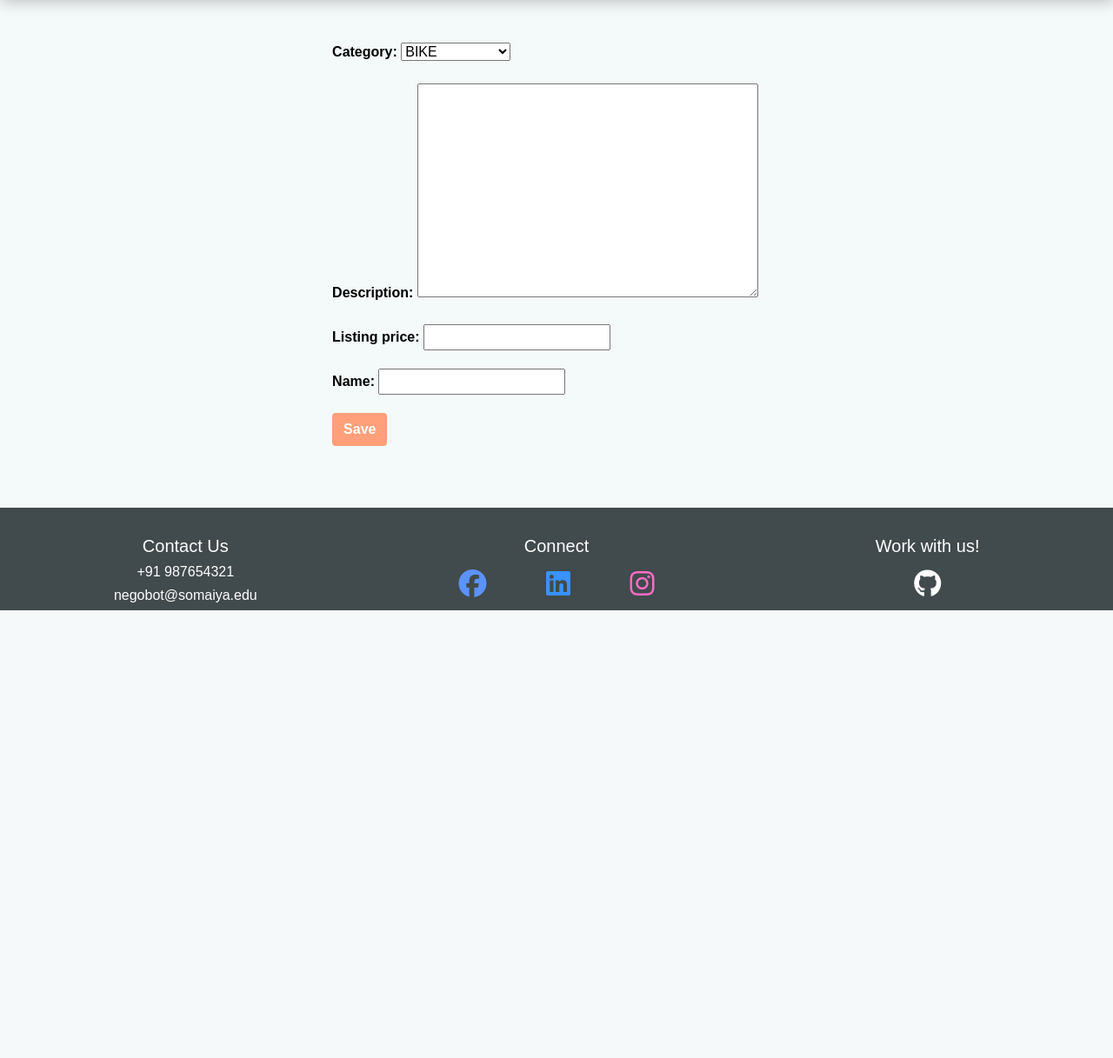
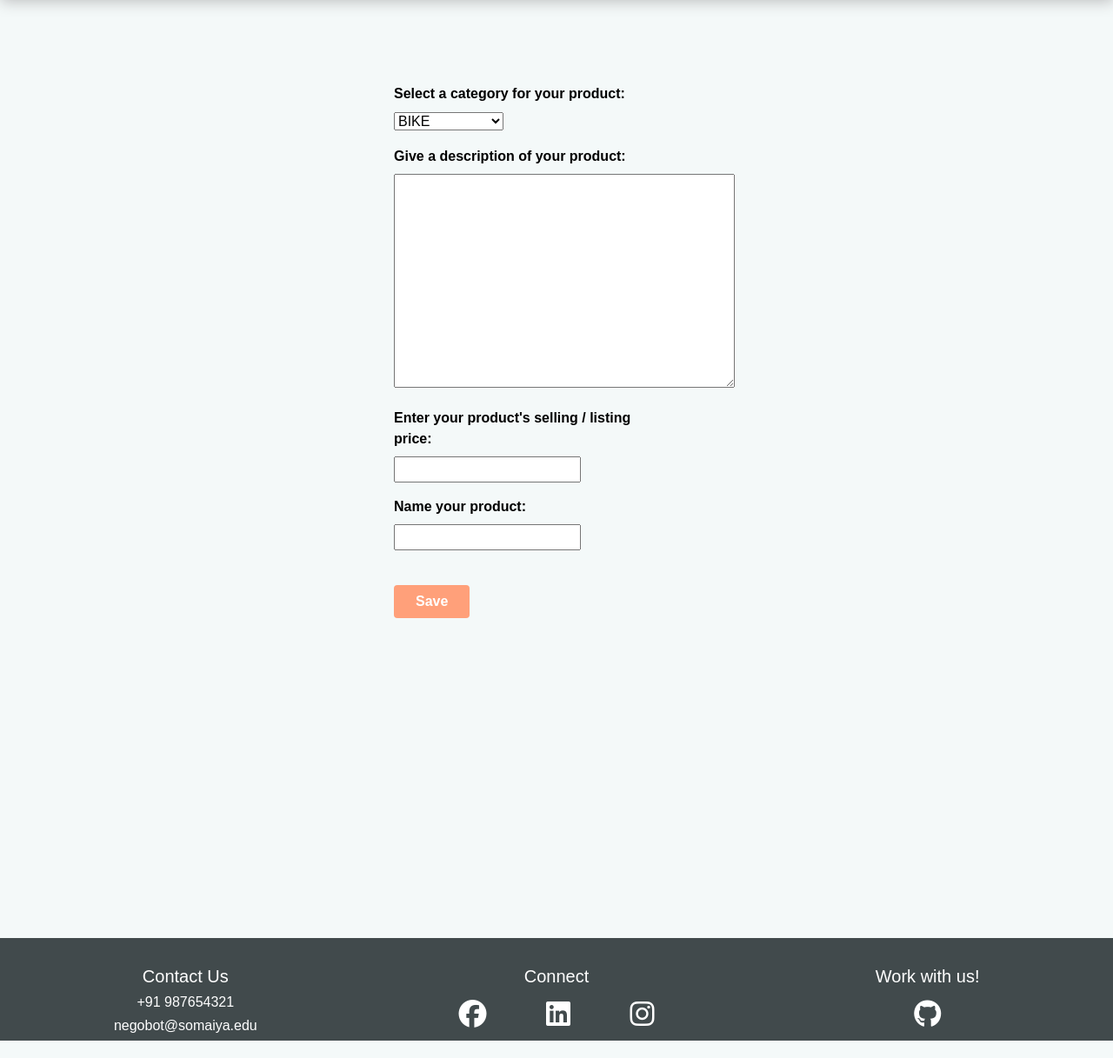
Before and after one commit to jash56/BE_Project, a Django app: page /chat/newItem in a window 1280 px wide. Shown: the part 98-1315 px from the top of the page at 87% size. Before the commit the page ends 800 px from the top, so only its background shows below. Run offline with Django 3.2, Linux system fonts and the light colour scheme; some libraries are stand-ins or nearby versions.

Commit message:
final UI changes

```diff
--- a/negobot/chat/forms.py
+++ b/negobot/chat/forms.py
@@ -5,4 +5,10 @@ class ItemForm(forms.ModelForm):
 
 	class Meta:
 		model = Item
-		exclude = ['seller', 'image']
+		fields = ('category', 'description', 'listing_price', 'name')
+		labels = {
+        "category": "Select a category for your product",
+		"description": "Give a description of your product",
+		"listing_price": "Enter your product's selling / listing price",
+		"name": "Name your product",
+    }
--- a/negobot/chat/static/style.css
+++ b/negobot/chat/static/style.css
@@ -39,6 +39,10 @@ body {
 
   label{
     color: #000000;
+  }
+
+  .ml-20{
+    margin-left: 20rem;
   }
 
   /* chat room styles */
@@ -121,19 +125,10 @@ body {
   padding: 2rem;
 }
 
-.fa-facebook{
-  color: #5b92ff;
-}
-
-.fa-linkedin{
-  color: #3992ff;
-}
-
+.fa-github,
+.fa-facebook,
+.fa-linkedin,
 .fa-instagram{
-  color: #ff6cc7;
-}
-
-.fa-github{
   color: rgb(255, 255, 255);
 }
 
@@ -147,11 +142,10 @@ body {
 
 footer{
   width: 100%;
-  bottom: 0;
-  position: fixed;
   color: rgb(255, 255, 255);
+  margin-top: 20rem;
   padding-top: 2rem;
-  margin-bottom: 0;
+  margin-bottom: 0px;
   background-color: #414A4C;
 }
 
--- a/negobot/chat/templates/home.html
+++ b/negobot/chat/templates/home.html
@@ -5,7 +5,7 @@
 <div class="container jumbotron mt-5">
     <!-- JUMBOTRON -->
     <div class="row p-4">
-        <h4 class="text-center"><strong>Having a tough time getting the right price for items? Welcome to NegoBot where we’ll assist your negotiation by telling you the potential outcome of your conversation.</strong></h4>
+        <h4 class="text-center"><strong>Having a tough time getting the right price for items? Welcome to NegoBot where we will assist you by telling you the potential outcome of your negotiation.</strong></h4>
     </div>
     <div class="row justify-content-md-center">
         <a href="/chat/itemList" class="btn btn-lg btnclr mr-4 mt-4"><strong>Buy a Product</strong></a>
--- a/negobot/chat/templates/item/item_create_update.html
+++ b/negobot/chat/templates/item/item_create_update.html
@@ -2,12 +2,13 @@
 {% load static %}
 
 {% block content %}
-<div class='row justify-content-sm-center mt-5'>
-    <div class='col-5'>
+<div class='container justify-content-center mt-5'>
+    <div class='ml-20 p-5 col-4'>
         <form method="post">
             {% csrf_token %}
-            <strong>{{ form.as_p }}</strong>
-            <input type="submit" value="Save" class="btn btnclr">
+            <b>{{ form.as_p }}</b>
+            <br>
+            <input type="submit" value="Save" class="btn btnclr px-4">
         </form>
     </div>
 </div>
```
Also changed, not shown: negobot/chat/templates/chat/room.html (+22 -20 lines), negobot/chat/templates/item/item_list.html (+5 -5 lines), negobot/chat/views/general.py (+20 -25 lines), negobot/mlmodel.py (+4 -4 lines), requirements.txt (+10 -0 lines), negobot/chat/static/images/bot.png (deleted).
